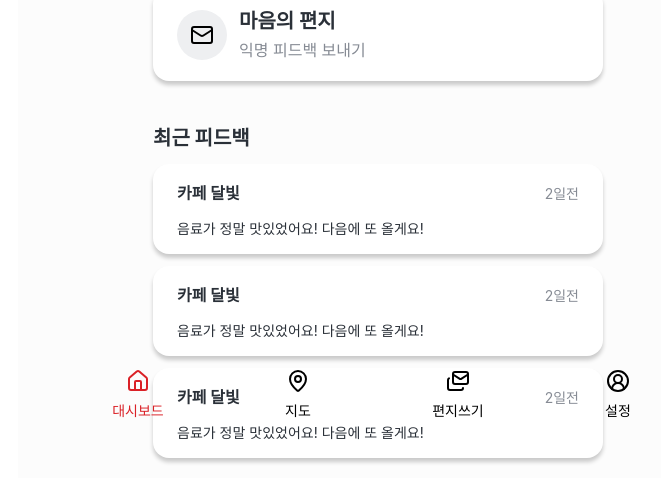
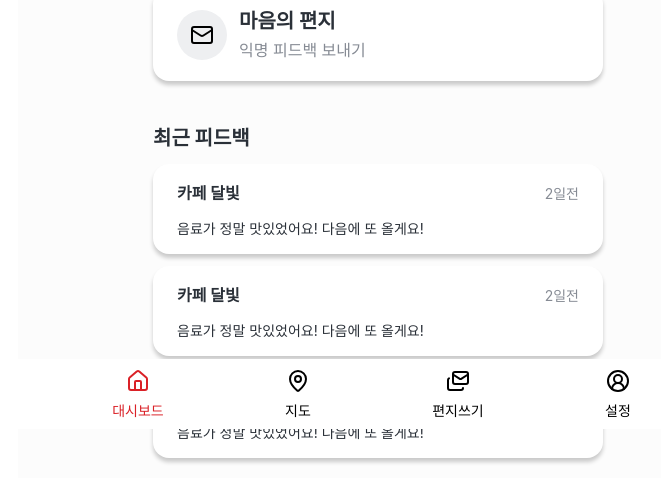
Before and after one commit to MOAMOA-K/MOAMOA-FE, a React (Vite) app: page / in a window 1280 px wide. Shown: the part 371-874 px from the top of the page, without its empty margins (262-923 px from the left). Before the commit the page ends 849 px from the top, so only its background shows below. Built offline with nearby package versions, Linux system fonts and the light colour scheme; a web font is replaced by a local one.

Commit message:
fix: 헤더, 네비게이션 레이아웃 안맞는 문제 수정

```diff
--- a/src/components/layout/Header.tsx
+++ b/src/components/layout/Header.tsx
@@ -18,12 +18,16 @@ const Header = ({ title = '' }: HeaderProps) => {
 export default Header;
 
 const Container = styled.header`
+  position: sticky;
+  top: 0;
+  left: 0;
   width: 100%;
   height: 60px;
   display: flex;
   align-items: center;
   justify-content: space-between;
   padding: 0 ${({ theme }) => theme.spacing[3]};
+  background-color: ${({ theme }) => theme.colors.gray[0]};
 `;
 
 const Logo = styled.img`
--- a/src/components/layout/NavigationCustomer.tsx
+++ b/src/components/layout/NavigationCustomer.tsx
@@ -44,13 +44,14 @@ const NavigationCustomer = () => {
 export default NavigationCustomer;
 
 const Nav = styled.nav`
-  position: absolute;
+  position: sticky;
   bottom: 0;
   z-index: 1;
   width: 100%;
   max-width: 720px;
   height: 70px;
   padding: 0 ${({ theme }) => theme.spacing[10]};
+  background-color: ${({ theme }) => theme.colors.gray[0]};
 
   display: flex;
   align-items: center;
--- a/src/components/layout/NavigationOwner.tsx
+++ b/src/components/layout/NavigationOwner.tsx
@@ -44,13 +44,14 @@ const NavigationOwner = () => {
 export default NavigationOwner;
 
 const Nav = styled.nav`
-  position: absolute;
+  position: sticky;
   bottom: 0;
   z-index: 1;
   width: 100%;
   max-width: 720px;
   height: 70px;
   padding: 0 ${({ theme }) => theme.spacing[10]};
+  background-color: ${({ theme }) => theme.colors.gray[0]};
 
   display: flex;
   align-items: center;
--- a/src/pages/main/components/FeedbackSection.tsx
+++ b/src/pages/main/components/FeedbackSection.tsx
@@ -28,6 +28,7 @@ const Container = styled.section`
   align-items: center;
   justify-content: center;
   gap: ${({ theme }) => theme.spacing[2]};
+  padding: 0 ${({ theme }) => theme.spacing[6]};
 `;
 
 const Wrapper = styled.div`
```
